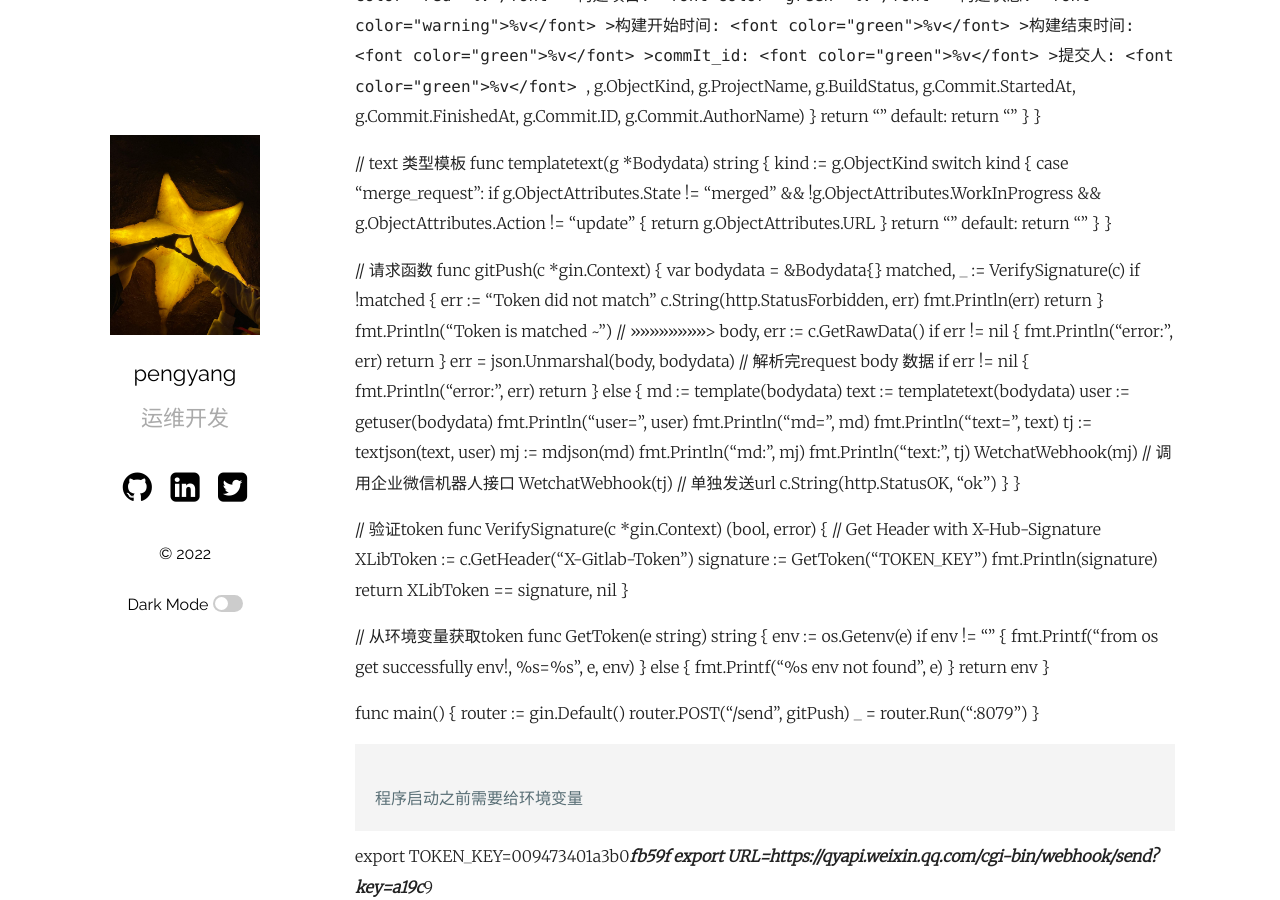
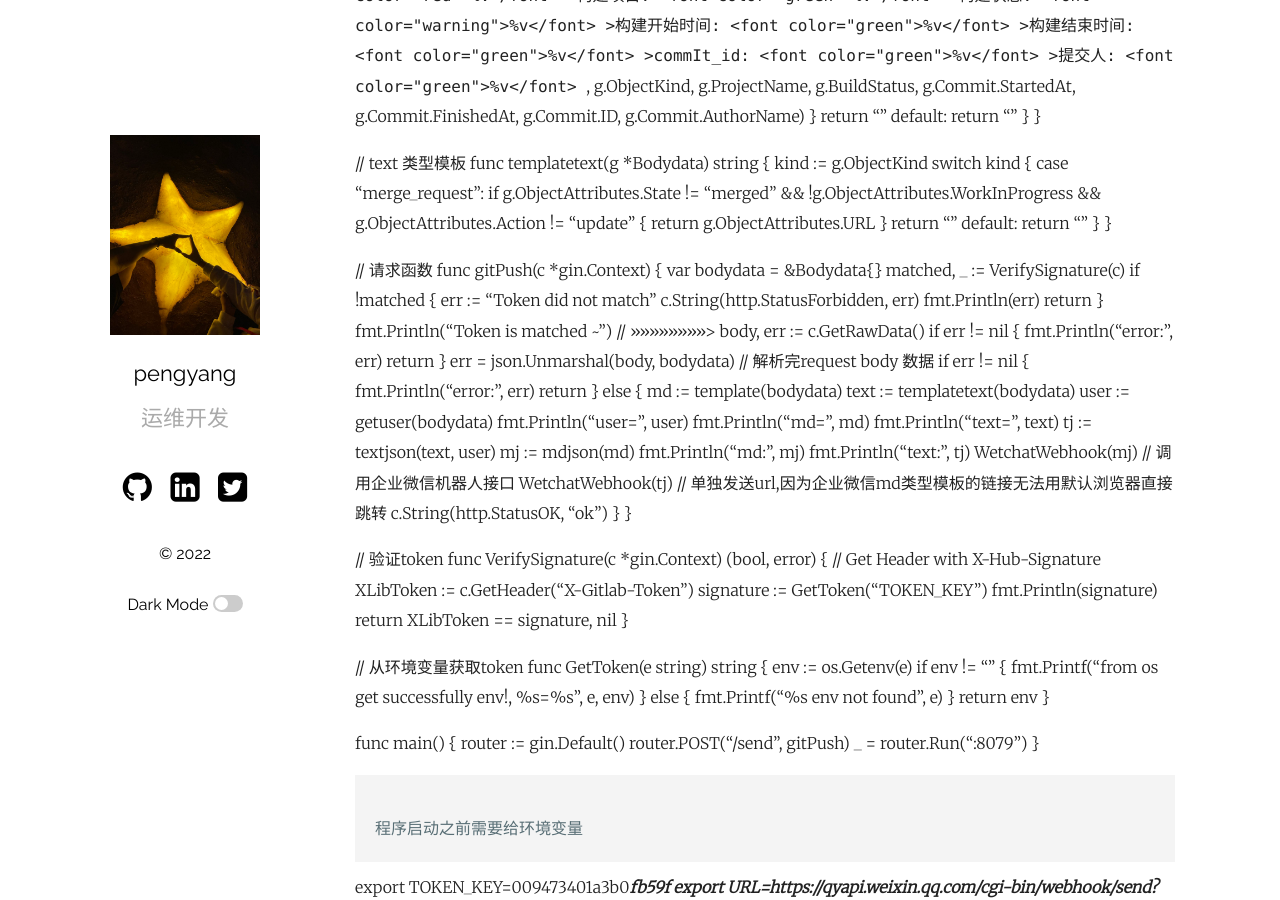
Before and after one commit to yang0009/yang0009.github.io, a Jekyll site: the page built from _posts/2022-06-06-gitlab-webhook.markdown, in a window 1280 px wide and 900 px high, scrolled down 1859 px. Built offline with Jekyll 4.4.1, drawn with Linux system fonts in a browser that asks for light colours.

```diff
--- a/_posts/2022-06-06-gitlab-webhook.markdown
+++ b/_posts/2022-06-06-gitlab-webhook.markdown
@@ -210,7 +210,7 @@ func gitPush(c *gin.Context) {
 		fmt.Println("md:", mj)
 		fmt.Println("text:", tj)
 		WetchatWebhook(mj) // 调用企业微信机器人接口
-		WetchatWebhook(tj) // 单独发送url
+		WetchatWebhook(tj) // 单独发送url,因为企业微信md类型模板的链接无法用默认浏览器直接跳转
 		c.String(http.StatusOK, "ok")
 	}
 }
```
